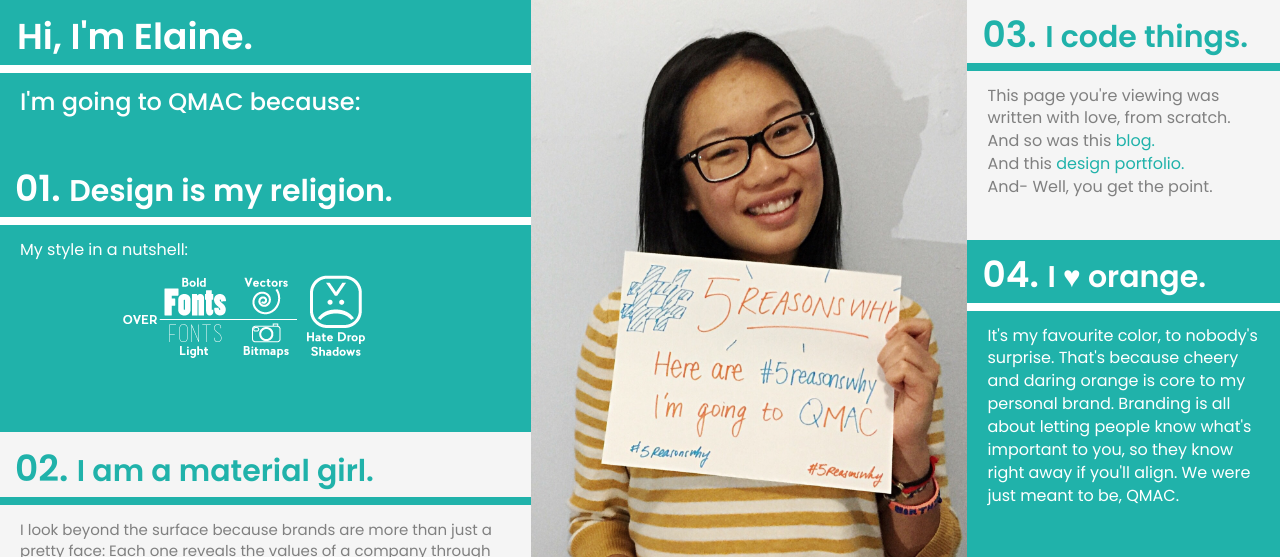
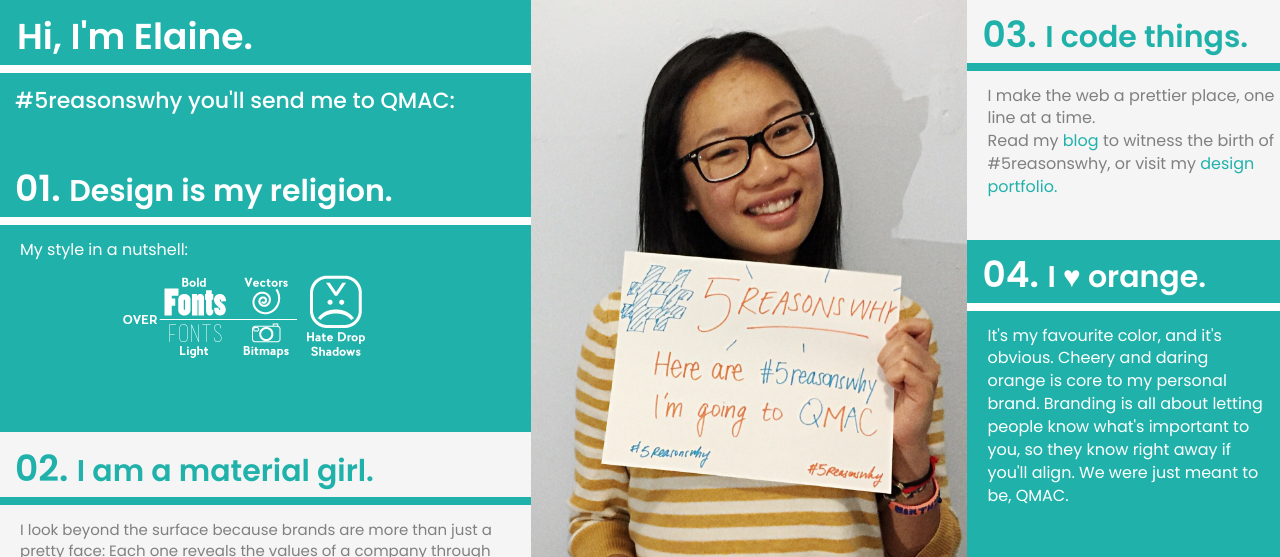
Before and after one commit to elaineg/QMAC, a plain HTML site: page index.html in a window 1280 px wide. Shown: the top 557 px of the page. Drawn offline with nearby package versions, Linux system fonts and the light colour scheme.

Commit message:
I PROMISE I WILL NEVER TOUCH THIS AGAIN

```diff
--- a/css/stylesheet.css
+++ b/css/stylesheet.css
@@ -16,7 +16,7 @@ body {
   background-color: white;
  }
 
- @media screen and (max-width: 1130px) {
+ @media screen and (max-width: 1140px) {
    .overlay {
      visibility: visible;
    }
--- a/index.html
+++ b/index.html
@@ -32,7 +32,7 @@
        <div class="column1 col-md-5">
           <div id="header">
             <h1 style="padding-left: 32px; padding-top:17px; color: white;">Hi, I'm Elaine.</h1>
-            <p style="font-weight: 500; font-size: 24px; color: white; padding-left: 35px; padding-top:12px;">I'm going to QMAC because:</p>
+            <p style="font-weight: 500; font-size: 22px; color: white; padding-left: 30px;padding-top:12px; ">#5reasonswhy you'll send me to QMAC:</p>
            </div>
            <div id="number1">
                <h1 style="padding-left: 30px; padding-top:17px; color: white;">01. <span style="font-size: 30px;">Design is my religion.</span></h1>
@@ -60,13 +60,13 @@
           <h1 style="padding-left: 15px;
           padding-top:15px;
           color: lightseagreen;">03. <span style="font-size: 30px">I code things.</span></h1>
-              <p style="font-weight: 200; font-size: 16px; color: gray; padding-left: 20px; padding-top:14px; margin-right: 20px;">This page you're viewing was written with love, from scratch.<br> And so was this <a href="http://elainegao.com/blog">blog.</a><br>And this <a href="http://elainegao.com">design portfolio.</a><br>And- Well, you get the point.</p>
+              <p style="font-weight: 200; font-size: 16px; color: gray; padding-left: 20px; padding-top:14px; margin-right: 20px;">I make the web a prettier place, one line at a time.<br>Read my <a href="http://elainegao.com/blog">blog</a> to witness the birth of #5reasonswhy, or visit my <a href="http://elainegao.com">design portfolio.</a></p>
            </div>
            <div id="number5">
            <h1 style="padding-left: 15px;
            padding-top:15px;
            color: white;">04. <span style="font-size: 30px">I ♥ orange.</span></h1>
-           <p style="font-weight: 200; font-size: 16px; color: white; padding-left: 20px; padding-top:14px; margin-right: 30px;">It's my favourite color, to nobody's surprise. That's because cheery and daring orange is core to my personal brand. Branding is all about letting people know what's important to you, so they know right away if you'll align. We were just meant to be, QMAC.</p>
+           <p style="font-weight: 200; font-size: 16px; color: white; padding-left: 20px; padding-top:14px; margin-right: 30px;">It's my favourite color, and it's obvious. Cheery and daring orange is core to my personal brand. Branding is all about letting people know what's important to you, so they know right away if you'll align. We were just meant to be, QMAC.</p>
            </div>
            <div id="number6">
            </div>
```
